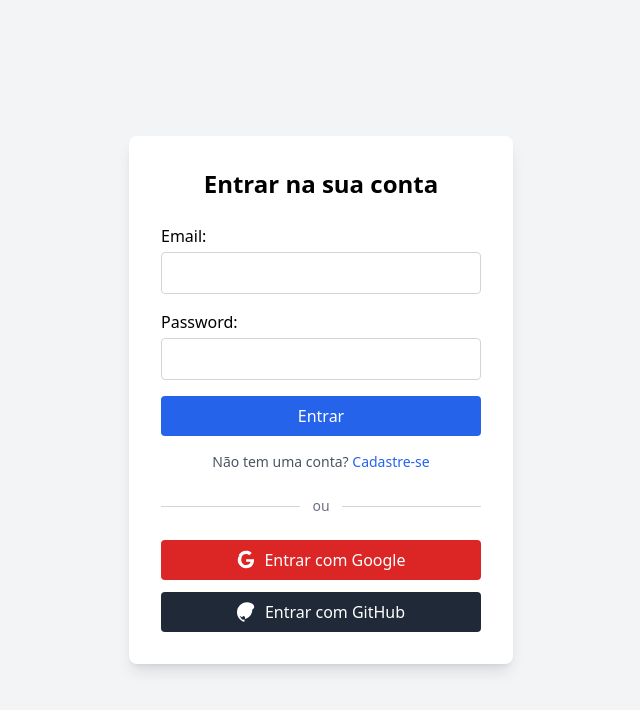
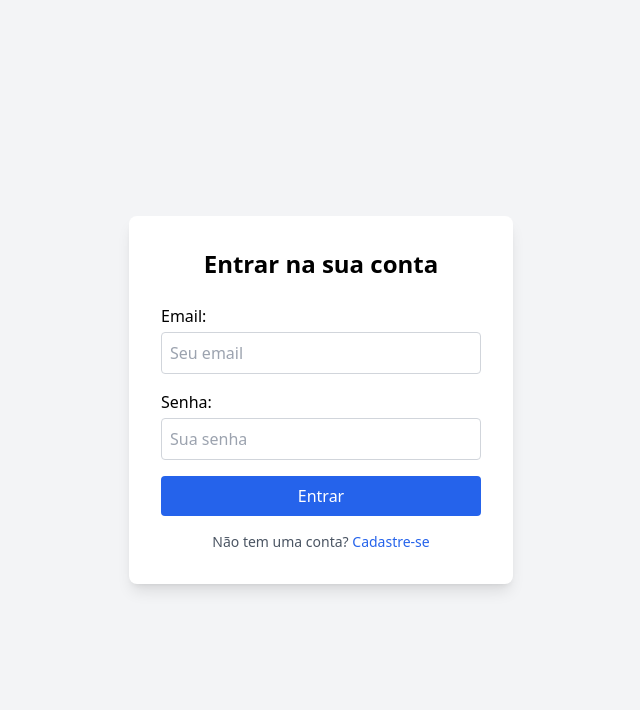
Before and after one commit to Jamersom-silva/authentication-system, a Django app: page / in a window 1280 px wide. Shown: the top 710 px of the page, without its empty margins (319-959 px from the left). Run offline with Django 5.2, Linux system fonts and the light colour scheme; some libraries are stand-ins or nearby versions.

Commit message:
login e registro resolvido

```diff
--- a/authentication_system/settings.py
+++ b/authentication_system/settings.py
@@ -36,7 +36,7 @@ ROOT_URLCONF = 'authentication_system.urls'
 TEMPLATES = [
     {
         'BACKEND': 'django.template.backends.django.DjangoTemplates',
-        'DIRS': [BASE_DIR / 'templates'],
+        'DIRS': [BASE_DIR / 'templates'],  # <-- aqui está a pasta templates
         'APP_DIRS': True,
         'OPTIONS': {
             'context_processors': [
@@ -67,8 +67,11 @@ AUTH_PASSWORD_VALIDATORS = [
 AUTH_USER_MODEL = 'usuarios.User'
 
 AUTHENTICATION_BACKENDS = (
+    'usuarios.backends.EmailBackend',
     'django.contrib.auth.backends.ModelBackend',
 )
+
+
 
 REST_FRAMEWORK = {
     'DEFAULT_AUTHENTICATION_CLASSES': (
--- a/authentication_system/urls.py
+++ b/authentication_system/urls.py
@@ -7,43 +7,39 @@ urlpatterns = [
     # Admin
     path('admin/', admin.site.urls),
 
-    # Views tradicionais (usando formulários Django)
+    # Django views (páginas com formulário tradicional)
     path('', usuarios_views.login_view, name='login'),
     path('home/', usuarios_views.home_view, name='home'),
     path('registro/', usuarios_views.registro_view, name='registro'),
     path('logout/', usuarios_views.logout_view, name='logout'),
 
-    # API REST - Autenticação e Usuário
+    # API REST - Cadastro e autenticação
     path('api/register/', usuarios_views.RegisterView.as_view(), name='api_register'),
     path('api/login/', usuarios_views.LoginAPIView.as_view(), name='api_login'),
     path('api/logout/', usuarios_views.LogoutAPIView.as_view(), name='api_logout'),
 
-    # Renovação de token JWT (refresh token)
+    # JWT - Refresh Token
     path('api/token/refresh/', TokenRefreshView.as_view(), name='token_refresh'),
 
-    # Redefinição de senha via email
-    path(
-        'api/password-reset/',
-        usuarios_views.PasswordResetRequestAPIView.as_view(),
-        name='password_reset'
-    ),
+    # Redefinição de senha (reset via email)
+    path('api/password-reset/', usuarios_views.PasswordResetRequestAPIView.as_view(), name='password_reset'),
     path(
         'api/password-reset-confirm/<uidb64>/<token>/',
         usuarios_views.PasswordResetConfirmAPIView.as_view(),
         name='password_reset_confirm'
     ),
 
-    # Ativação de conta via email
+    # Ativação de conta
     path(
         'api/ativar/<uidb64>/<token>/',
         usuarios_views.ActivateUserAPIView.as_view(),
         name='activate_user'
     ),
 
-    # Autenticação de Dois Fatores (2FA)
+    # Verificação em duas etapas (2FA)
     path('api/2fa/send/', usuarios_views.TwoFactorSendCodeAPIView.as_view(), name='2fa_send'),
     path('api/2fa/verify/', usuarios_views.TwoFactorVerifyCodeAPIView.as_view(), name='2fa_verify'),
 
-    # Social Auth (OAuth) - apenas se usar social_django
+    # Social Auth (OAuth com Google, GitHub, etc.)
     path('oauth/', include('social_django.urls', namespace='social')),
 ]
--- a/usuarios/forms.py
+++ b/usuarios/forms.py
@@ -1,16 +1,18 @@
 from django import forms
-from django.contrib.auth.forms import UserCreationForm, AuthenticationForm
+from django.contrib.auth.forms import UserCreationForm
 from django.contrib.auth import get_user_model
 
 User = get_user_model()
 
 class RegistroForm(UserCreationForm):
     email = forms.EmailField(required=True)
-    nome = forms.CharField(required=True)
+    nome = forms.CharField(max_length=100, required=True)  # Campo adicionado
 
     class Meta:
         model = User
-        fields = ("nome", "email", "password1", "password2")
+        fields = ['username', 'nome', 'email', 'password1', 'password2']
 
-class LoginForm(AuthenticationForm):
-    username = forms.EmailField(label="Email")  # Troca username por email
+
+class LoginForm(forms.Form):
+    email = forms.EmailField(label='Email', max_length=255)
+    password = forms.CharField(label='Senha', widget=forms.PasswordInput)
--- a/usuarios/templates/usuarios/login.html
+++ b/usuarios/templates/usuarios/login.html
@@ -1,8 +1,10 @@
 {% load widget_tweaks %}
+{% load static %}
+
 <!DOCTYPE html>
 <html lang="pt-br">
 <head>
-    <meta charset="UTF-8">
+    <meta charset="UTF-8" />
     <title>Login</title>
     <script src="https://cdn.tailwindcss.com"></script>
 </head>
@@ -11,26 +13,32 @@
     <div class="bg-white p-8 rounded-lg shadow-lg w-full max-w-sm">
         <h2 class="text-2xl font-bold mb-6 text-center">Entrar na sua conta</h2>
 
-        <form method="post">
+        <form method="post" novalidate>
             {% csrf_token %}
 
             <div class="mb-4">
-                {{ form.username.label_tag }}
-                {{ form.username|add_class:"w-full p-2 border border-gray-300 rounded mt-1" }}
-                {% if form.username.errors %}
-                    <p class="text-red-500 text-sm">{{ form.username.errors }}</p>
+                {{ form.email.label_tag }}
+                {% render_field form.email class="w-full p-2 border border-gray-300 rounded mt-1" placeholder="Seu email" %}
+                {% if form.email.errors %}
+                    <p class="text-red-500 text-sm mt-1">{{ form.email.errors }}</p>
                 {% endif %}
             </div>
 
             <div class="mb-4">
                 {{ form.password.label_tag }}
-                {{ form.password|add_class:"w-full p-2 border border-gray-300 rounded mt-1" }}
+                {% render_field form.password class="w-full p-2 border border-gray-300 rounded mt-1" placeholder="Sua senha" %}
                 {% if form.password.errors %}
-                    <p class="text-red-500 text-sm">{{ form.password.errors }}</p>
+                    <p class="text-red-500 text-sm mt-1">{{ form.password.errors }}</p>
                 {% endif %}
             </div>
 
-            <button type="submit" class="w-full bg-blue-600 text-white py-2 rounded hover:bg-blue-700 transition">Entrar</button>
+            {% if form.non_field_errors %}
+                <p class="text-red-600 text-center mb-4">{{ form.non_field_errors }}</p>
+            {% endif %}
+
+            <button type="submit" class="w-full bg-blue-600 text-white py-2 rounded hover:bg-blue-700 transition">
+                Entrar
+            </button>
         </form>
 
         <p class="text-center text-sm text-gray-600 mt-4">
@@ -38,24 +46,6 @@
             <a href="{% url 'registro' %}" class="text-blue-600 hover:underline">Cadastre-se</a>
         </p>
 
-        <div class="my-6 flex items-center">
-            <div class="flex-grow h-px bg-gray-300"></div>
-            <span class="px-3 text-gray-500 text-sm">ou</span>
-            <div class="flex-grow h-px bg-gray-300"></div>
-        </div>
-
-        <!-- Login com Google -->
-        <a href="{% url 'social:begin' 'google-oauth2' %}" class="w-full flex items-center justify-center bg-red-600 text-white py-2 rounded hover:bg-red-700 transition mb-3">
-            <svg class="w-5 h-5 mr-2" fill="currentColor" viewBox="0 0 24 24"><path d="M21.35 11.1h-9.18v2.99h5.27c-.23 1.24-.94 2.28-2 2.98v2.48h3.24c1.9-1.76 2.99-4.35 2.99-7.47 0-.66-.07-1.3-.19-1.91z"/><path d="M12.17 22c2.7 0 4.97-.89 6.63-2.4l-3.24-2.48c-.9.61-2.06.98-3.39.98-2.6 0-4.8-1.76-5.59-4.12h-3.3v2.59c1.66 3.28 5.06 5.43 9.06 5.43z"/><path d="M6.58 13.98a5.675 5.675 0 0 1 0-3.96v-2.6h-3.3a9.999 9.999 0 0 0 0 9.16l3.3-2.6z"/><path d="M12.17 4.86c1.47 0 2.78.51 3.81 1.52l2.86-2.86C17.13 1.72 14.85 1 12.17 1 8.17 1 4.77 3.15 3.11 6.43l3.3 2.6c.79-2.36 2.99-4.12 5.59-4.12z"/></svg>
-            Entrar com Google
-        </a>
-
-        <!-- Login com GitHub -->
-        <a href="{% url 'social:begin' 'github' %}" class="w-full flex items-center justify-center bg-gray-800 text-white py-2 rounded hover:bg-black transition">
-            <svg class="w-5 h-5 mr-2" fill="currentColor" viewBox="0 0 24 24"><path fill-rule="evenodd" clip-rule="evenodd" d="M12 .3C5.4.3 0 5.7 0 12.3c0 5.3 3.4 9.8 8.2 11.4.6.1.8-.2.8-.5v-2.1c-3.3.7-4-1.6-4-1.6-.5-1.3-1.2-1.6-1.2-1.6-1-.7.1-.7.1-.7 1.1.1 1.7 1.1 1.7 1.1 1 .1.8-.6 1.2-1 .3-.2.6-.5 1-.5.5 0 1 .3 1.3.5.3.3.5.6.5 1.1v1.5c0 .3.2.5.6.5 4.8-1.5 8.2-6 8.2-11.3C24 5.7 18.6.3 12 .3z"/></svg>
-            Entrar com GitHub
-        </a>
-
     </div>
 
 </body>
--- a/usuarios/views.py
+++ b/usuarios/views.py
@@ -6,6 +6,7 @@ from django.utils.http import urlsafe_base64_encode, urlsafe_base64_decode
 from django.core.cache import cache
 from django.shortcuts import render, redirect
 from django.http import JsonResponse
+from django.conf import settings
 from django.contrib.auth.decorators import login_required
 
 from rest_framework import generics, status
@@ -16,9 +17,10 @@ from rest_framework_simplejwt.tokens import RefreshToken
 
 from .serializers import UserSerializer
 from .forms import RegistroForm, LoginForm
-from .auth_utils import login_required_jwt  # seu decorador JWT
+from .auth_utils import login_required_jwt
+
 import random
-
+import secrets
 
 User = get_user_model()
 
@@ -28,32 +30,31 @@ def home_view(request):
     return render(request, 'usuarios/home.html')
 
 
-# Registro e Login tradicionais Django
 def registro_view(request):
     if request.method == 'POST':
         form = RegistroForm(request.POST)
         if form.is_valid():
-            user = form.save()
-            login(request, user)
-            return redirect('home')
-        else:
-            print(form.errors)  # Para debug
+            user = form.save(commit=False)
+            user.is_active = False  # Usuário precisa ativar via email
+            user.save()
+            # Aqui você pode enviar email de ativação
+            return redirect('login')  # Redireciona para a tela de login
     else:
         form = RegistroForm()
     return render(request, 'usuarios/registro.html', {'form': form})
 
 
 def login_view(request):
-    if request.method == 'POST':
-        form = LoginForm(request, data=request.POST)
-        if form.is_valid():
-            user = form.get_user()
+    form = LoginForm(request.POST or None)
+    if request.method == 'POST' and form.is_valid():
+        email = form.cleaned_data['email']
+        password = form.cleaned_data['password']
+        user = authenticate(request, email=email, password=password)
+        if user is not None:
             login(request, user)
-            return redirect('home')
+            return redirect(settings.LOGIN_REDIRECT_URL)
         else:
-            print(form.errors)  # Para debug
-    else:
-        form = LoginForm()
+            form.add_error(None, "Email ou senha inválidos.")
     return render(request, 'usuarios/login.html', {'form': form})
 
 
@@ -62,13 +63,13 @@ def logout_view(request):
     return redirect('login')
 
 
-# API Registration com DRF
+# API - Registro
 class RegisterView(generics.CreateAPIView):
     serializer_class = UserSerializer
     permission_classes = [AllowAny]
 
 
-# Logout API com blacklist JWT
+# API - Logout (blacklist JWT)
 class LogoutAPIView(APIView):
     permission_classes = [IsAuthenticated]
 
@@ -82,13 +83,13 @@ class LogoutAPIView(APIView):
             return Response({"detail": "Token inválido ou ausente."}, status=status.HTTP_400_BAD_REQUEST)
 
 
-# Dashboard protegido por JWT
+# API - Dashboard protegido por JWT
 @login_required_jwt
 def dashboard_view(request):
-    return JsonResponse({'message': f'Olá, {request.user.username}! Você está logado.'})
+    return JsonResponse({'message': f'Olá, {request.user.email}! Você está logado.'})
 
 
-# Redefinição de senha via email
+# API - Solicitação de redefinição de senha
 class PasswordResetRequestAPIView(APIView):
     permission_classes = [AllowAny]
 
@@ -99,11 +100,10 @@ class PasswordResetRequestAPIView(APIView):
         try:
             user = User.objects.get(email=email)
         except User.DoesNotExist:
-            # Resposta genérica para não revelar existência do usuário
             return Response({'detail': 'Se o email existir, enviaremos instruções.'})
         uid = urlsafe_base64_encode(force_bytes(user.pk))
         token = default_token_generator.make_token(user)
-        link = f"http://localhost:8000/api/password-reset-confirm/{uid}/{token}/"
+        link = request.build_absolute_uri(f'/api/password-reset-confirm/{uid}/{token}/')
         send_mail(
             'Redefinição de senha',
             f'Clique no link para redefinir sua senha: {link}',
@@ -114,6 +114,7 @@ class PasswordResetRequestAPIView(APIView):
         return Response({'detail': 'Email de redefinição enviado.'})
 
 
+# API - Confirmação da redefinição de senha
 class PasswordResetConfirmAPIView(APIView):
     permission_classes = [AllowAny]
 
@@ -133,7 +134,7 @@ class PasswordResetConfirmAPIView(APIView):
         return Response({'detail': 'Senha redefinida com sucesso.'})
 
 
-# Ativação de conta por email
+# API - Ativação de conta
 class ActivateUserAPIView(APIView):
     permission_classes = [AllowAny]
 
@@ -149,11 +150,10 @@ class ActivateUserAPIView(APIView):
             user.is_active = True
             user.save()
             return Response({'detail': 'Conta ativada com sucesso.'})
-        else:
-            return Response({'detail': 'Link inválido ou expirado.'}, status=status.HTTP_400_BAD_REQUEST)
+        return Response({'detail': 'Link inválido ou expirado.'}, status=status.HTTP_400_BAD_REQUEST)
 
 
-# Limite simples de tentativas de login (brute-force) com cache IP
+# Função utilitária para capturar IP do cliente
 def get_client_ip(request):
     x_forwarded_for = request.META.get('HTTP_X_FORWARDED_FOR')
     if x_forwarded_for:
@@ -163,6 +163,7 @@ def get_client_ip(request):
     return ip
 
 
+# API - Login com JWT e limitação de tentativas
 class LoginAPIView(APIView):
     permission_classes = [AllowAny]
 
@@ -175,10 +176,9 @@ class LoginAPIView(APIView):
         email = request.data.get('email')
         password = request.data.get('password')
 
-        # Aqui passo email como username para o backend customizado funcionar
-        user = authenticate(request, username=email, password=password)
+        user = authenticate(request, email=email, password=password)
         if user is None:
-            cache.set(ip, attempts + 1, timeout=300)  # bloqueio por 5 minutos
+            cache.set(ip, attempts + 1, timeout=300)
             return Response({'detail': 'Credenciais inválidas.'}, status=status.HTTP_401_UNAUTHORIZED)
 
         cache.delete(ip)
@@ -190,14 +190,14 @@ class LoginAPIView(APIView):
         })
 
 
-# 2FA simples via email
+# API - Enviar código 2FA
 class TwoFactorSendCodeAPIView(APIView):
     permission_classes = [IsAuthenticated]
 
     def post(self, request):
         user = request.user
         code = random.randint(100000, 999999)
-        cache.set(f'2fa_{user.pk}', code, timeout=300)  # válido por 5 minutos
+        cache.set(f'2fa_{user.pk}', code, timeout=300)
         send_mail(
             'Seu código 2FA',
             f'Seu código de verificação é: {code}',
@@ -208,6 +208,7 @@ class TwoFactorSendCodeAPIView(APIView):
         return Response({'detail': 'Código 2FA enviado por email.'})
 
 
+# API - Verificar código 2FA
 class TwoFactorVerifyCodeAPIView(APIView):
     permission_classes = [IsAuthenticated]
 
@@ -215,7 +216,7 @@ class TwoFactorVerifyCodeAPIView(APIView):
         user = request.user
         code = request.data.get('code')
         cached_code = cache.get(f'2fa_{user.pk}')
-        if cached_code and str(cached_code) == str(code):
+        if cached_code and secrets.compare_digest(str(cached_code), str(code)):
             cache.delete(f'2fa_{user.pk}')
             return Response({'detail': '2FA verificado com sucesso.'})
         return Response({'detail': 'Código inválido.'}, status=status.HTTP_400_BAD_REQUEST)
```
Also changed, not shown: usuarios/backends.py (+13 -12 lines), usuarios/models.py (+6 -5 lines), usuarios/templates/usuarios/home.html (+3 -4 lines), usuarios/templates/usuarios/registro.html (+19 -25 lines), db.sqlite3, usuarios/migrations/0003_user_username.py (added).
